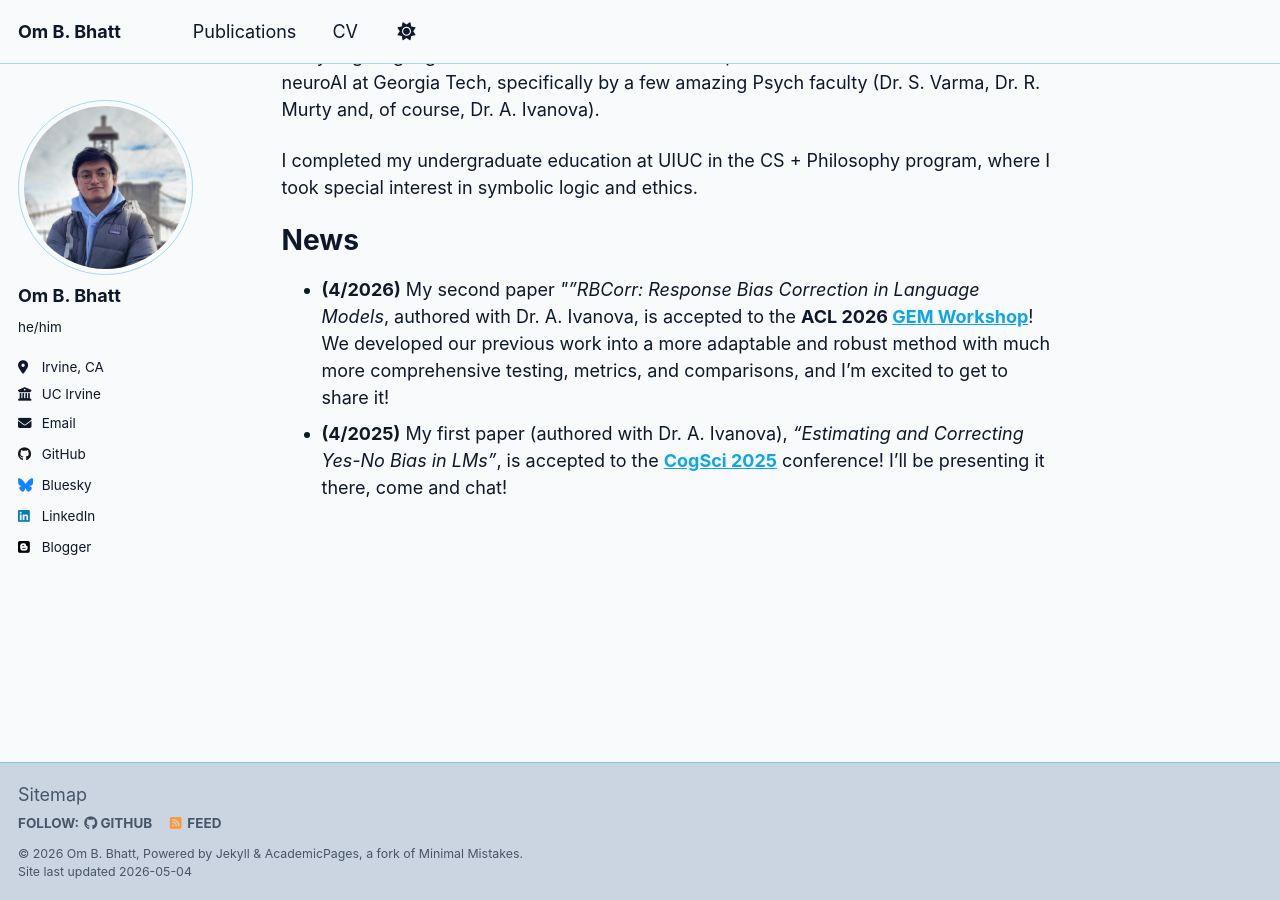
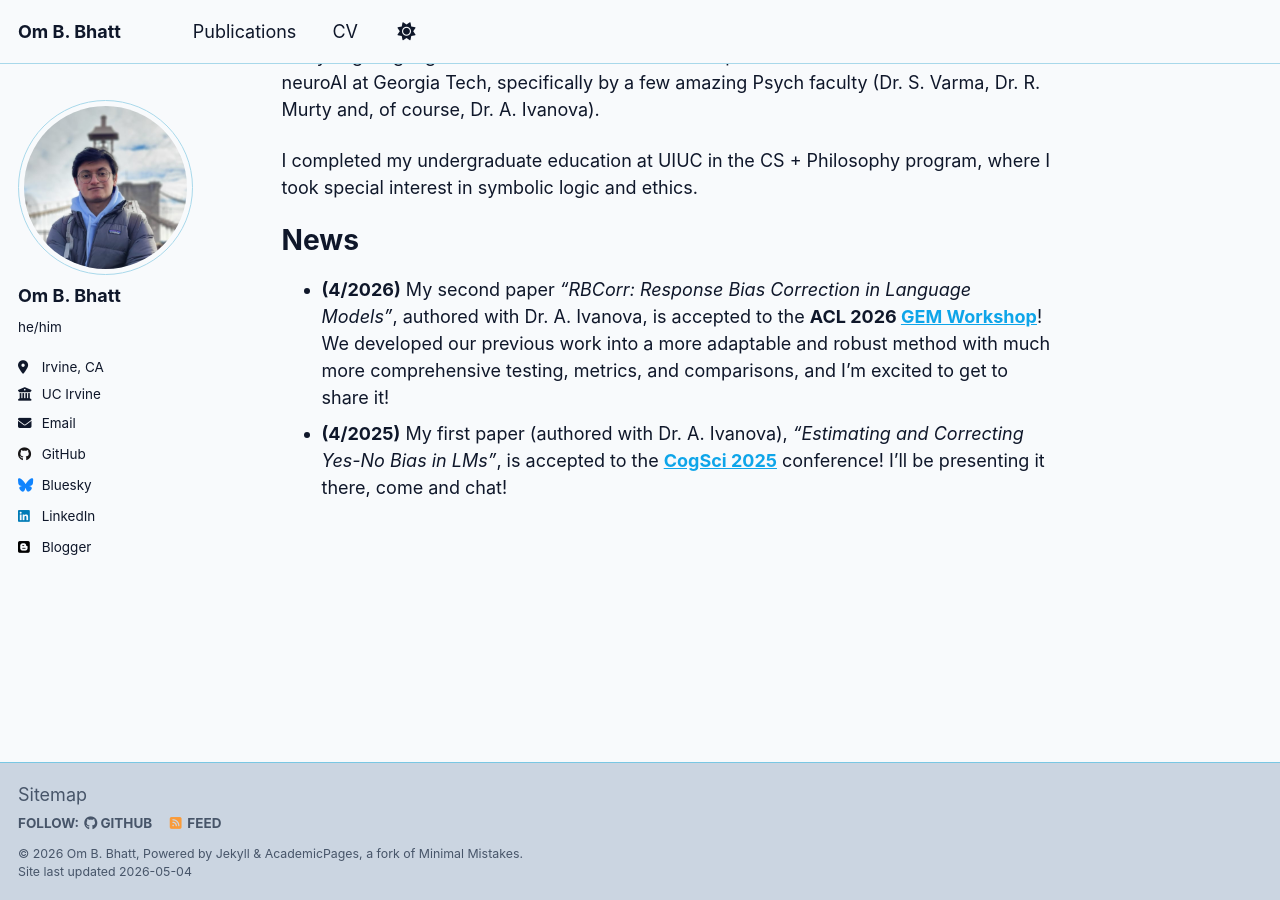
Before and after one commit to ombbhatt/ombbhatt.github.io, a Jekyll site: the page built from _pages/about.md, in a window 1280 px wide and 900 px high, scrolled down 590 px. Built offline with Jekyll 4.4.1, drawn with Linux system fonts in a browser that asks for light colours.

Commit message:
tiny double quotes typo

```diff
--- a/_pages/about.md
+++ b/_pages/about.md
@@ -68,5 +68,5 @@ I completed my undergraduate education at UIUC in the CS + Philosophy program, w
 
 News
 ======
-- **(4/2026)** My second paper *""RBCorr: Response Bias Correction in Language Models*, authored with Dr. A. Ivanova, is accepted to the **ACL 2026 [GEM Workshop](https://gem-workshop.com/)**! We developed our previous work into a more adaptable and robust method with much more comprehensive testing, metrics, and comparisons, and I'm excited to get to share it!
+- **(4/2026)** My second paper *"RBCorr: Response Bias Correction in Language Models"*, authored with Dr. A. Ivanova, is accepted to the **ACL 2026 [GEM Workshop](https://gem-workshop.com/)**! We developed our previous work into a more adaptable and robust method with much more comprehensive testing, metrics, and comparisons, and I'm excited to get to share it!
 - **(4/2025)** My first paper (authored with Dr. A. Ivanova), *"Estimating and Correcting Yes-No Bias in LMs"*, is accepted to the **[CogSci 2025](https://cognitivesciencesociety.org/cogsci-2025/)** conference! I'll be presenting it there, come and chat!
```
